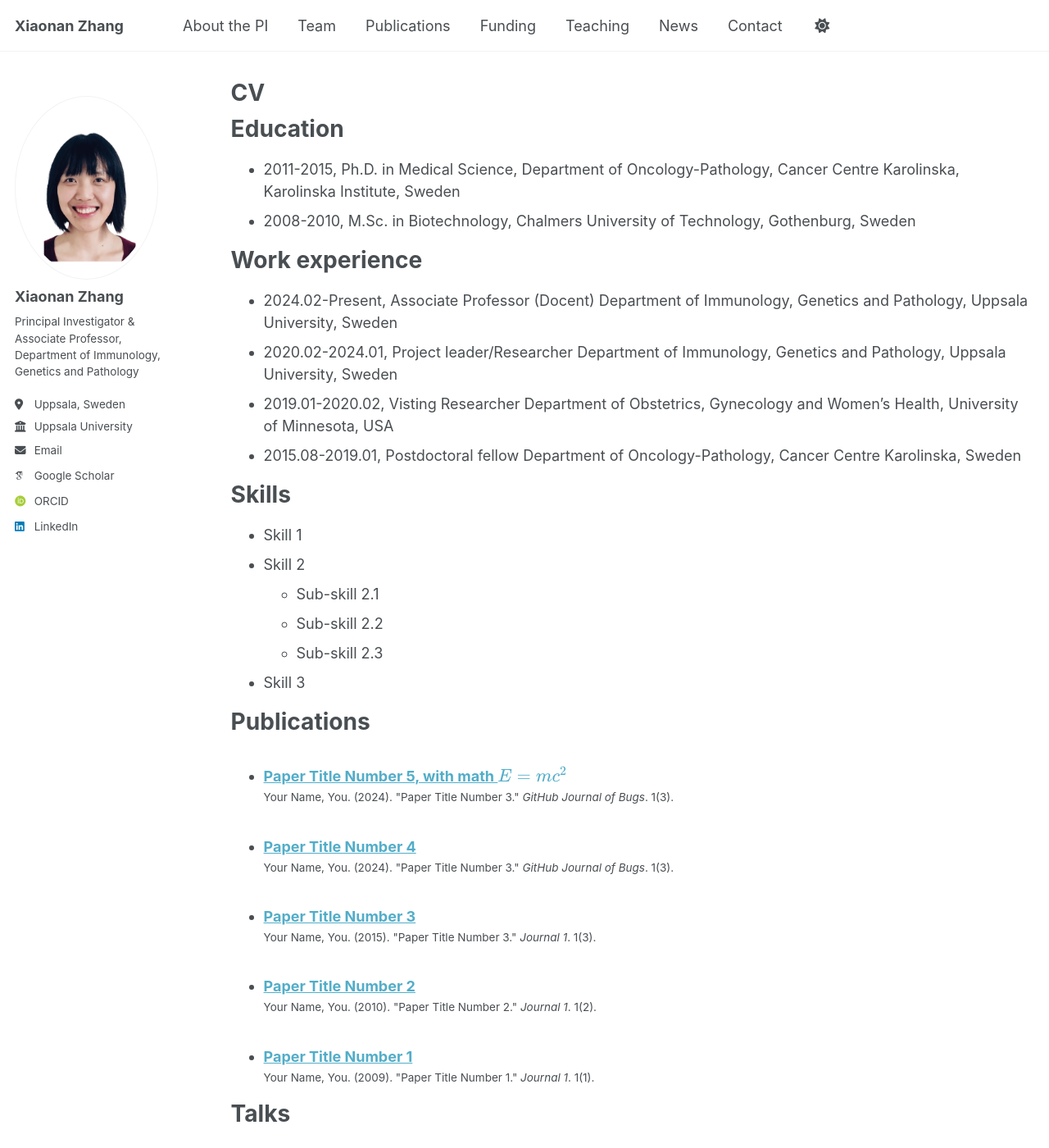
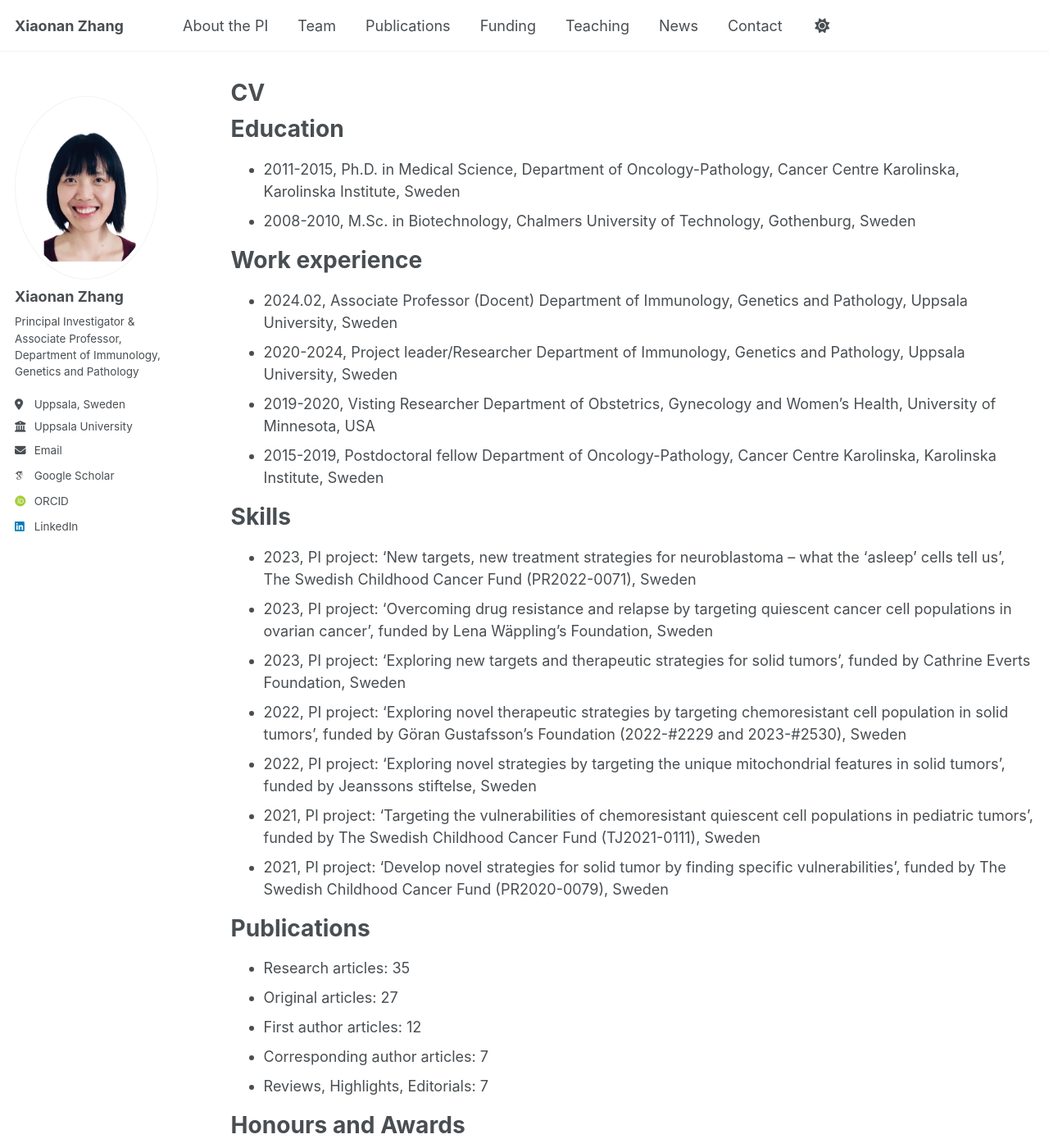
Before and after one commit to Xiaonanzhanglab/XLab, a Jekyll site: the page built from _pages/cv.md, in a window 1280 px wide and 1400 px high. Shown: the whole window at 82% size. Built offline with Jekyll 4.4.1, drawn with Linux system fonts in a browser that asks for light colours; some web fonts are replaced; a script that is not in the unit is left out; some of the changed text lies outside the part shown.

Commit message:
Update cv.md

```diff
--- a/_pages/cv.md
+++ b/_pages/cv.md
@@ -16,43 +16,38 @@ Education
 
 Work experience
 ======
-* 2024.02-Present, Associate Professor (Docent)
+* 2024.02, Associate Professor (Docent)
 Department of Immunology, Genetics and Pathology, Uppsala University, Sweden
-* 2020.02-2024.01, Project leader/Researcher
+* 2020-2024, Project leader/Researcher
 Department of Immunology, Genetics and Pathology, Uppsala University, Sweden
-* 2019.01-2020.02, Visting Researcher
+* 2019-2020, Visting Researcher
 Department of Obstetrics, Gynecology and Women's Health, University of Minnesota, USA
-* 2015.08-2019.01, Postdoctoral fellow
-Department of Oncology-Pathology, Cancer Centre Karolinska, Sweden
-
+* 2015-2019, Postdoctoral fellow
+Department of Oncology-Pathology, Cancer Centre Karolinska, Karolinska Institute, Sweden
 
 Skills
 ======
-* Skill 1
-* Skill 2
-  * Sub-skill 2.1
-  * Sub-skill 2.2
-  * Sub-skill 2.3
-* Skill 3
+* 2023, PI project: ‘New targets, new treatment strategies for neuroblastoma – what the ‘asleep’ cells tell us’, The Swedish Childhood Cancer Fund (PR2022-0071), Sweden
+* 2023, PI project: ‘Overcoming drug resistance and relapse by targeting quiescent cancer cell populations in ovarian cancer’, funded by Lena Wäppling's Foundation, Sweden
+* 2023, PI project: ‘Exploring new targets and therapeutic strategies for solid tumors’, funded by Cathrine Everts Foundation, Sweden
+* 2022, PI project: ‘Exploring novel therapeutic strategies by targeting chemoresistant cell population in solid tumors’, funded by Göran Gustafsson's Foundation (2022-#2229 and 2023-#2530), Sweden
+* 2022, PI project: ‘Exploring novel strategies by targeting the unique mitochondrial features in solid tumors’, funded by Jeanssons stiftelse, Sweden
+* 2021, PI project: ‘Targeting the vulnerabilities of chemoresistant quiescent cell populations in pediatric tumors’, funded by The Swedish Childhood Cancer Fund (TJ2021-0111), Sweden
+* 2021, PI project: ‘Develop novel strategies for solid tumor by finding specific vulnerabilities’, funded by The Swedish Childhood Cancer Fund (PR2020-0079), Sweden
 
 Publications
 ======
-  <ul>{% for post in site.publications reversed %}
-    {% include archive-single-cv.html %}
-  {% endfor %}</ul>
+* Research articles: 35
+* Original articles: 27
+* First author articles: 12
+* Corresponding author articles: 7
+* Reviews, Highlights, Editorials: 7
 
-Talks
+Honours and Awards
 ======
-  <ul>{% for post in site.talks reversed %}
-    {% include archive-single-talk-cv.html  %}
-  {% endfor %}</ul>
-
-Teaching
-======
-  <ul>{% for post in site.teaching reversed %}
-    {% include archive-single-cv.html %}
-  {% endfor %}</ul>
-
-Service and leadership
-======
-* Currently signed in to 43 different slack teams
+* 2023, Cathrine Everts annual award winner, Sweden
+* 2022, Göran Gustafsson annual large prize for young researcher, Sweden
+* 2015, Annual national award for outstanding graduates, Karolinska Institute, Sweden
+* 2015, Annual Science prize, Department of Oncology-Pathology, Karolinska Institute, Sweden
+* 2014, Robert Lundbergs minnesstiftelse prize, Sweden
+* 2012, Cancer Centre Karolinska Winterviken Prize, Sweden
```
